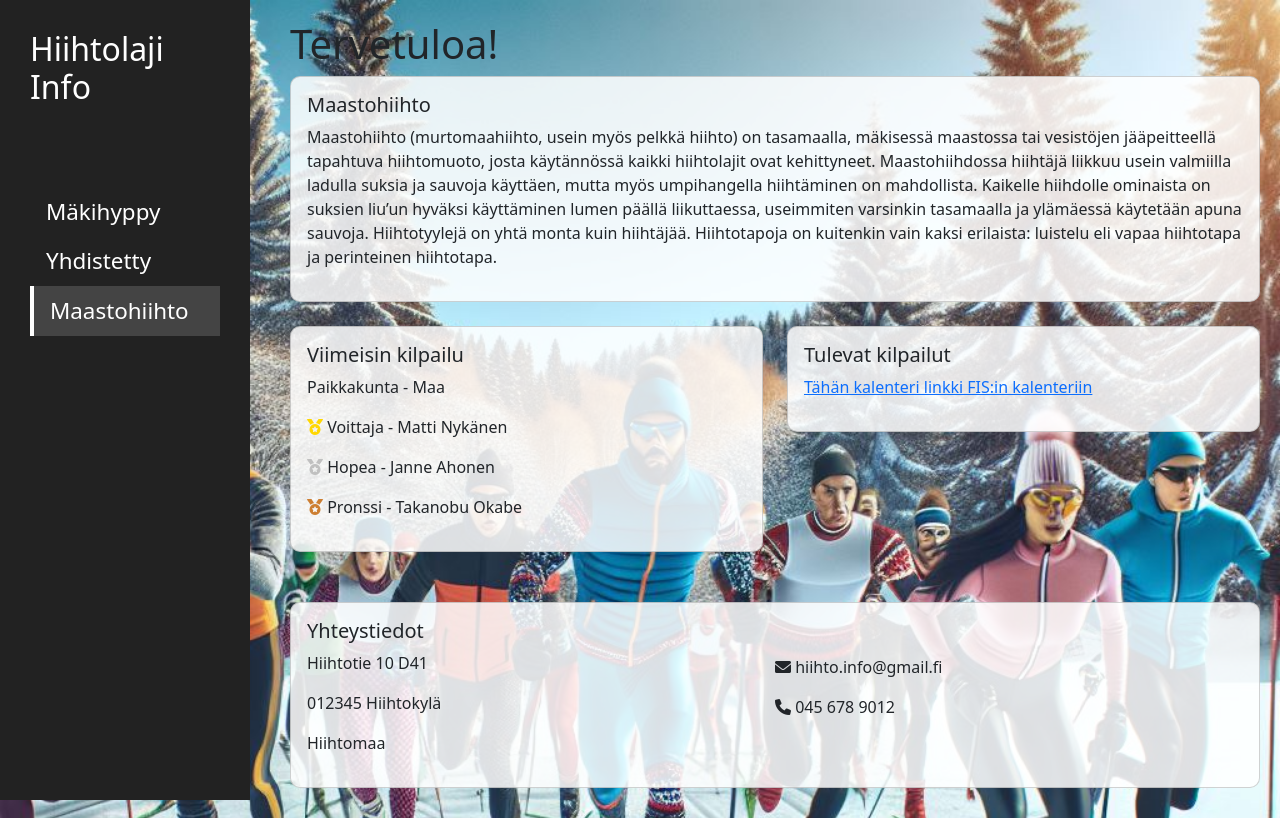
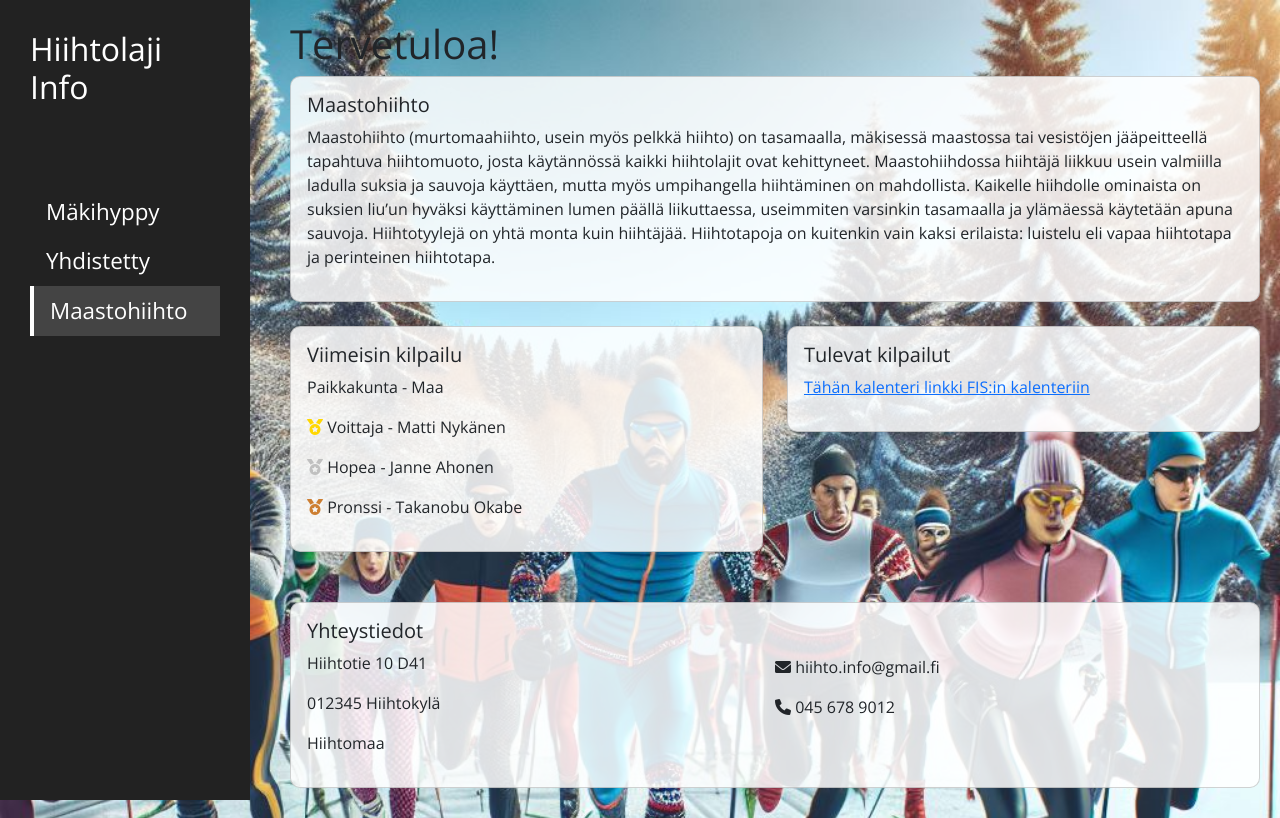
Before and after one commit to OttoNii/Webbi, a plain HTML site: page MaastoHiihto.html in a window 1280 px wide. Drawn offline with nearby package versions, Linux system fonts and the light colour scheme.

Commit message:
FontChange

```diff
--- a/MaastoHiihto.html
+++ b/MaastoHiihto.html
@@ -6,8 +6,10 @@
     <title>Maastohiihto</title>
     <link href="https://cdn.jsdelivr.net/npm/bootstrap@5.3.0/dist/css/bootstrap.min.css" rel="stylesheet">
     <link rel="stylesheet" href="https://cdnjs.cloudflare.com/ajax/libs/font-awesome/6.0.0-beta3/css/all.min.css">
+    <link href="https://fonts.googleapis.com/css2?family=Open+Sans:wght@400;700&display=swap" rel="stylesheet">
     <style>
-       body {
+        body {
+            font-family: 'Open Sans', sans-serif;
             background: url('kuvat/Hiihto.jpg');
             background-size: cover;
             display: flex;
```
Also changed, not shown: MakiHyppy.html (+2 -0 lines), Yhdistetty.html (+2 -0 lines), index.html (+2 -0 lines).
